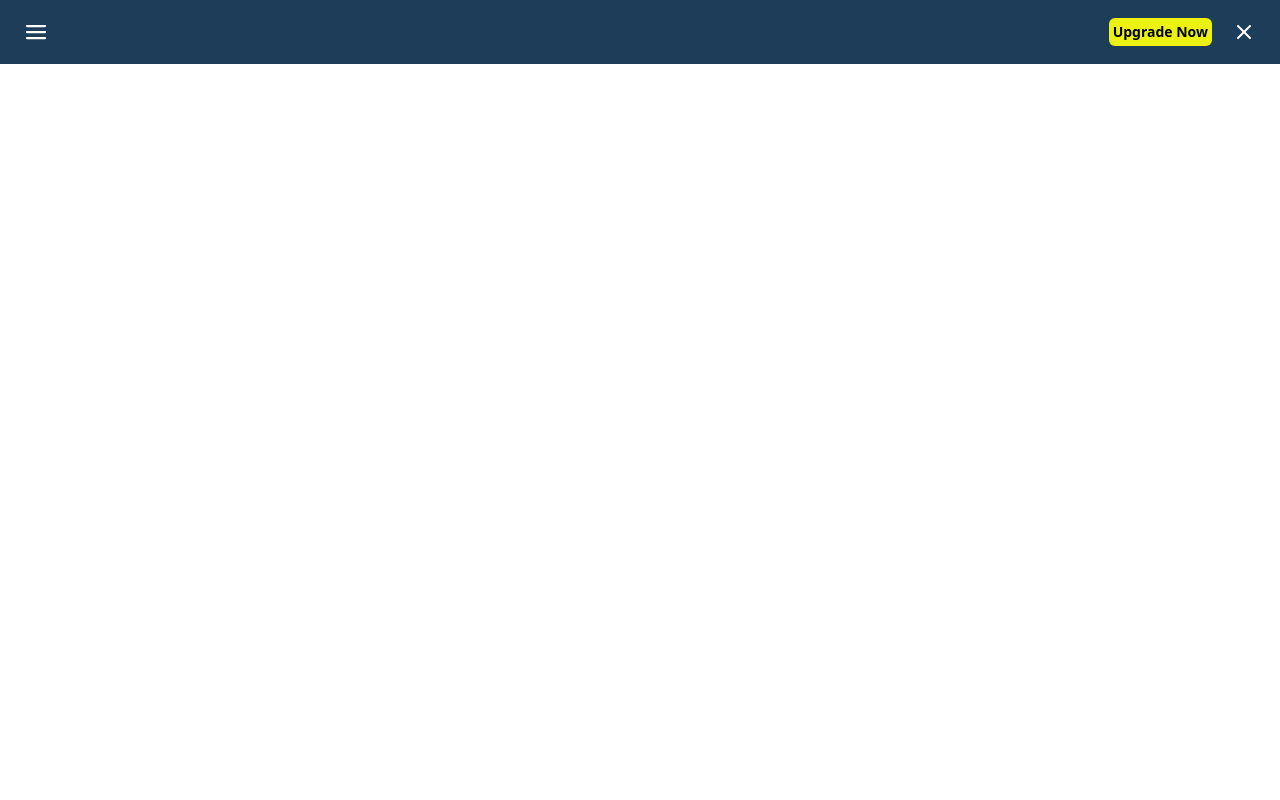
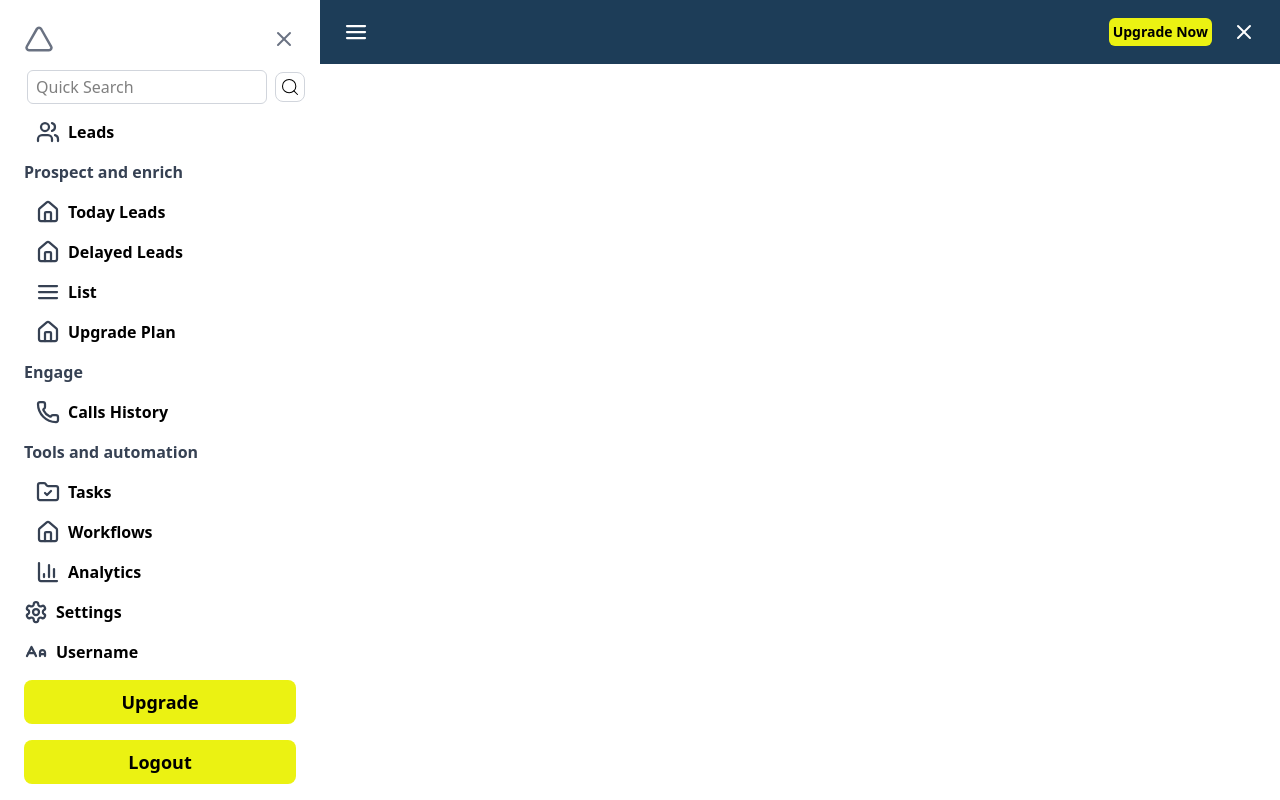
Before and after one commit to Hafiz-Muhammad-Furqan/Estate-Agency, a React (Vite) app in the folder Frontend/: page / in a window 1280 px wide. Built offline with nearby package versions, Linux system fonts and the light colour scheme.

Commit message:
add some features

```diff
--- a/Frontend/src/App.jsx
+++ b/Frontend/src/App.jsx
@@ -1,4 +1,4 @@
-import React from "react";
+import React, { useEffect } from "react";
 import { BrowserRouter as Router, Routes, Route } from "react-router-dom";
 import Layout from "./Layout/Layout";
 import List from "./Pages/List";
@@ -13,6 +13,13 @@ import Signin from "./Pages/Signin";
 import WatchDemo from "./Pages/WatchDemo";
 
 const App = () => {
+  useEffect(() => {
+    const getUserData = async () => {
+      const response = await axios.get(
+        "http://localhost:5000/api/v1/getUserData"
+      );
+    };
+  });
   return (
     <Router>
       <Routes>
--- a/Frontend/src/Context/PropertyContext.jsx
+++ b/Frontend/src/Context/PropertyContext.jsx
@@ -18,6 +18,7 @@ export const PropertyProvider = ({ children }) => {
         const response = await axios.get(
           "https://estate-agency-hazel.vercel.app/api/v1/fetch-properties"
         );
+
         setProperties(response.data.data);
         setLoading(false);
       } catch (error) {
--- a/Frontend/src/Layout/Layout.jsx
+++ b/Frontend/src/Layout/Layout.jsx
@@ -38,7 +38,7 @@ const MainLayout = () => {
       {/* Content Wrapper */}
       <div
         className={`flex-1 transition-all duration-300 ${
-          isSidebarOpen ? "ml-80" : "ml-0"
+          true ? "ml-80" : "ml-0"
         }`}
       >
         <Header setIsSidebarOpen={setIsSidebarOpen} />
--- a/Frontend/src/components/Sidebar.jsx
+++ b/Frontend/src/components/Sidebar.jsx
@@ -1,30 +1,56 @@
-import { House, Search, Triangle, X } from "lucide-react";
+import {
+  ALargeSmall,
+  AlignJustify,
+  ChartColumnIcon,
+  FolderCheck,
+  House,
+  Phone,
+  Search,
+  Settings,
+  Triangle,
+  Users,
+  X,
+} from "lucide-react";
 import React from "react";
-import { Link } from "react-router-dom";
+import { Link, useNavigate } from "react-router-dom";
+import { getAuth, signOut } from "firebase/auth";
 
 const Sidebar = ({ isSidebarOpen, setIsSidebarOpen }) => {
+  const auth = getAuth();
+  const navigate = useNavigate();
+
+  const handleLogout = async () => {
+    try {
+      await signOut(auth);
+      localStorage.removeItem("token");
+      navigate("/signin");
+    } catch (error) {
+      console.error("Logout Error:", error.message);
+    }
+  };
+
   return (
     <div
-      className={`fixed top-0 left-0 h-full w-full md:w-80 bg-[#1d3d58] z-30 p-5 transition-transform duration-300 transform ${
-        isSidebarOpen ? "translate-x-0" : "-translate-x-full"
+      className={`fixed top-0 left-0 h-full  w-80 bg-white z-30 p-6 transition-transform duration-300 transform ${
+        true ? "translate-x-0" : "-translate-x-full"
       }`}
     >
       <div className="flex flex-col items-center justify-center w-full gap-4">
-        <div className="flex items-center justify-between w-full text-white">
-          <Triangle size={30} />
+        <div className="flex items-center justify-between w-full text-black">
+          <Triangle size={30} className="text-gray-500" />
           <X
-            className="text-lg font-semibold text-white cursor-pointer"
-            onClick={() => setIsSidebarOpen(false)}
+            className="text-lg font-semibold text-gray-500 cursor-pointer"
+            // onClick={() => setIsSidebarOpen(false)}
           />
         </div>
-        <div className="flex items-center justify-center gap-2">
+        <div className="flex pl-3 items-center justify-center gap-2">
           <input
             type="text"
-            className="w-60 bg-white rounded-md py-1 outline-none px-2 border border-gray-300"
+            className="w-60  rounded-md py-1 outline-none px-2 border border-gray-300"
             placeholder="Quick Search"
           />
           <button className="border border-gray-300 p-1 rounded-lg">
-            <Search size={20} strokeWidth={1.25} className="text-white" />
+            <Search size={20} strokeWidth={1.25} className="text-black" />
           </button>
         </div>
       </div>
@@ -32,76 +58,82 @@ const Sidebar = ({ isSidebarOpen, setIsSidebarOpen }) => {
         <Link
           onClick={() => setIsSidebarOpen(false)}
           to="/leads"
-          className="flex items-center justify-center gap-2"
+          className="pl-3 flex items-center justify-center gap-2"
         >
-          <House className="text-gray-300" strokeWidth={2.25} />
-          <p className="text-md font-semibold text-white">Leads</p>
+          <Users className="text-gray-700" strokeWidth={2.25} />
+          <p className="text-md font-semibold text-black">Leads</p>
         </Link>
-        <p className="text-md font-semibold text-gray-300">
+        <p className="text-md font-semibold text-gray-700">
           Prospect and enrich
         </p>
         <Link
           onClick={() => setIsSidebarOpen(false)}
           to="/today-leads"
-          className="flex items-center justify-center gap-2"
+          className="pl-3 flex items-center justify-center gap-2"
         >
-          <House className="text-gray-300" strokeWidth={2.25} />
-          <p className="text-md font-semibold text-white">Today Leads</p>
+          <House className="text-gray-700" strokeWidth={2.25} />
+          <p className="text-md font-semibold text-black">Today Leads</p>
         </Link>
         <Link
           onClick={() => setIsSidebarOpen(false)}
           to="/delayed-leads"
-          className="flex items-center justify-center gap-2"
+          className="pl-3 flex items-center justify-center gap-2"
         >
-          <House className="text-gray-300" strokeWidth={2.25} />
-          <p className="text-md font-semibold text-white">Delayed Leads</p>
+          <House className="text-gray-700" strokeWidth={2.25} />
+          <p className="text-md font-semibold text-black">Delayed Leads</p>
         </Link>
         <Link
           onClick={() => setIsSidebarOpen(false)}
           to="/list"
-          className="flex items-center justify-center gap-2"
+          className="pl-3 flex items-center justify-center gap-2"
         >
-          <House className="text-gray-300" strokeWidth={2.25} />
-          <p className="text-md font-semibold text-white">List</p>
+          <AlignJustify className="text-gray-700" strokeWidth={2.25} />
+          <p className="text-md font-semibold text-black">List</p>
         </Link>
         <Link
           onClick={() => setIsSidebarOpen(false)}
           to="/upgrade"
-          className="flex items-center justify-center gap-2"
+          className="pl-3 flex items-center justify-center gap-2"
         >
-          <House className="text-gray-300" strokeWidth={2.25} />
-          <p className="text-md font-semibold text-white">Upgrade Plan</p>
+          <House className="text-gray-700" strokeWidth={2.25} />
+          <p className="text-md font-semibold text-black">Upgrade Plan</p>
         </Link>
-        <p className="text-md font-semibold text-gray-300">Engage</p>
-        <div className="flex items-center justify-center gap-2">
-          <House className="text-gray-300" strokeWidth={2.25} />
-          <p className="text-md font-semibold text-white">Calls History</p>
+        <p className="text-md font-semibold text-gray-700">Engage</p>
+        <div className="flex pl-3 items-center justify-center gap-2">
+          <Phone className="text-gray-700" strokeWidth={2.25} />
+          <p className="text-md font-semibold text-black">Calls History</p>
         </div>
-        <p className="text-md font-semibold text-gray-300">
+        <p className="text-md font-semibold text-gray-700">
           Tools and automation
         </p>
-        <div className="flex items-center justify-center gap-2">
-          <House className="text-gray-300" strokeWidth={2.25} />
-          <p className="text-md font-semibold text-white">Tasks</p>
+        <div className="flex pl-3 items-center justify-center gap-2">
+          <FolderCheck className="text-gray-700" strokeWidth={2.25} />
+          <p className="text-md font-semibold text-black">Tasks</p>
+        </div>
+        <div className="flex pl-3 items-center justify-center gap-2">
+          <House className="text-gray-700" strokeWidth={2.25} />
+          <p className="text-md font-semibold text-black">Workflows</p>
+        </div>
+        <div className="flex pl-3 items-center justify-center gap-2">
+          <ChartColumnIcon className="text-gray-700" strokeWidth={2.25} />
+          <p className="text-md font-semibold text-black">Analytics</p>
+        </div>
+        <div className="flex  items-center justify-center gap-2">
+          <Settings className="text-gray-700" strokeWidth={2.25} />
+          <p className="text-md font-semibold text-black">Settings</p>
         </div>
         <div className="flex items-center justify-center gap-2">
-          <House className="text-gray-300" strokeWidth={2.25} />
-          <p className="text-md font-semibold text-white">Workflows</p>
-        </div>
-        <div className="flex items-center justify-center gap-2">
-          <House className="text-gray-300" strokeWidth={2.25} />
-          <p className="text-md font-semibold text-white">Analytics</p>
-        </div>
-        <div className="flex items-center justify-center gap-2">
-          <House className="text-gray-300" strokeWidth={2.25} />
-          <p className="text-md font-semibold text-white">Settings</p>
-        </div>
-        <div className="flex items-center justify-center gap-2">
-          <House className="text-gray-300" strokeWidth={2.25} />
-          <p className="text-md font-semibold text-white">Username</p>
+          <ALargeSmall className="text-gray-700" strokeWidth={2.25} />
+          <p className="text-md font-semibold text-black">Username</p>
         </div>
         <button className="bg-[#EBF212] p-2 w-full rounded-lg text-black text-lg font-semibold">
           Upgrade
+        </button>
+        <button
+          onClick={handleLogout}
+          className="bg-[#EBF212] p-2 w-full rounded-lg text-black text-lg font-semibold"
+        >
+          Logout
         </button>
       </div>
     </div>
--- a/Frontend/src/index.css
+++ b/Frontend/src/index.css
@@ -1 +1,16 @@
 @import "tailwindcss";
+@import url("https://fonts.googleapis.com/css2?family=Syne:wght@400..800&display=swap");
+@import url("https://fonts.googleapis.com/css2?family=Inter:ital,opsz,wght@0,14..32,100..900;1,14..32,100..900&display=swap");
+
+@keyframes spinAround {
+  0% {
+    transform: rotate(0deg) translateX(300px) rotate(0deg);
+  }
+  100% {
+    transform: rotate(360deg) translateX(300px) rotate(-360deg);
+  }
+}
+
+.orbit {
+  animation: spinAround 5s linear infinite;
+}
```
